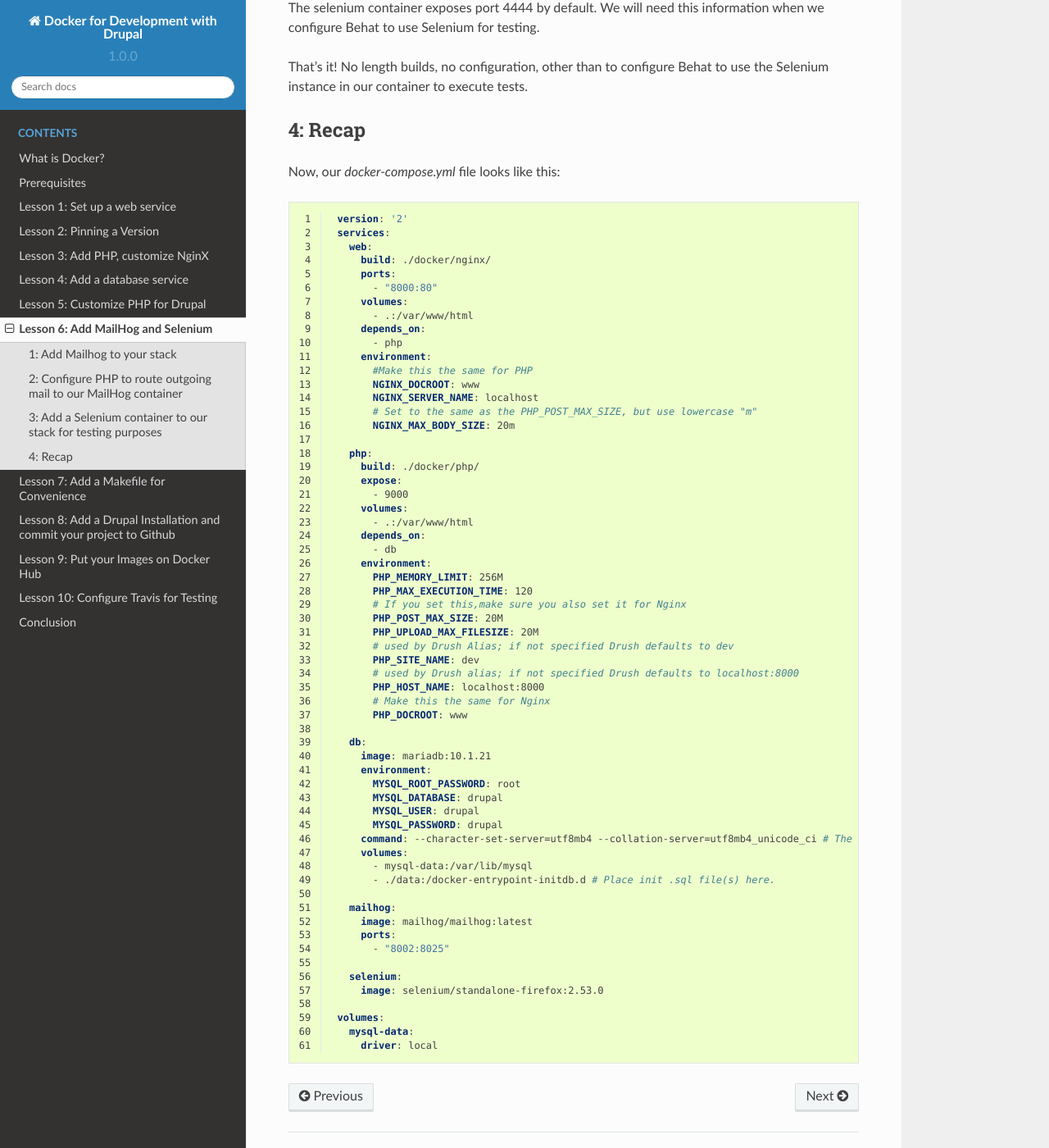
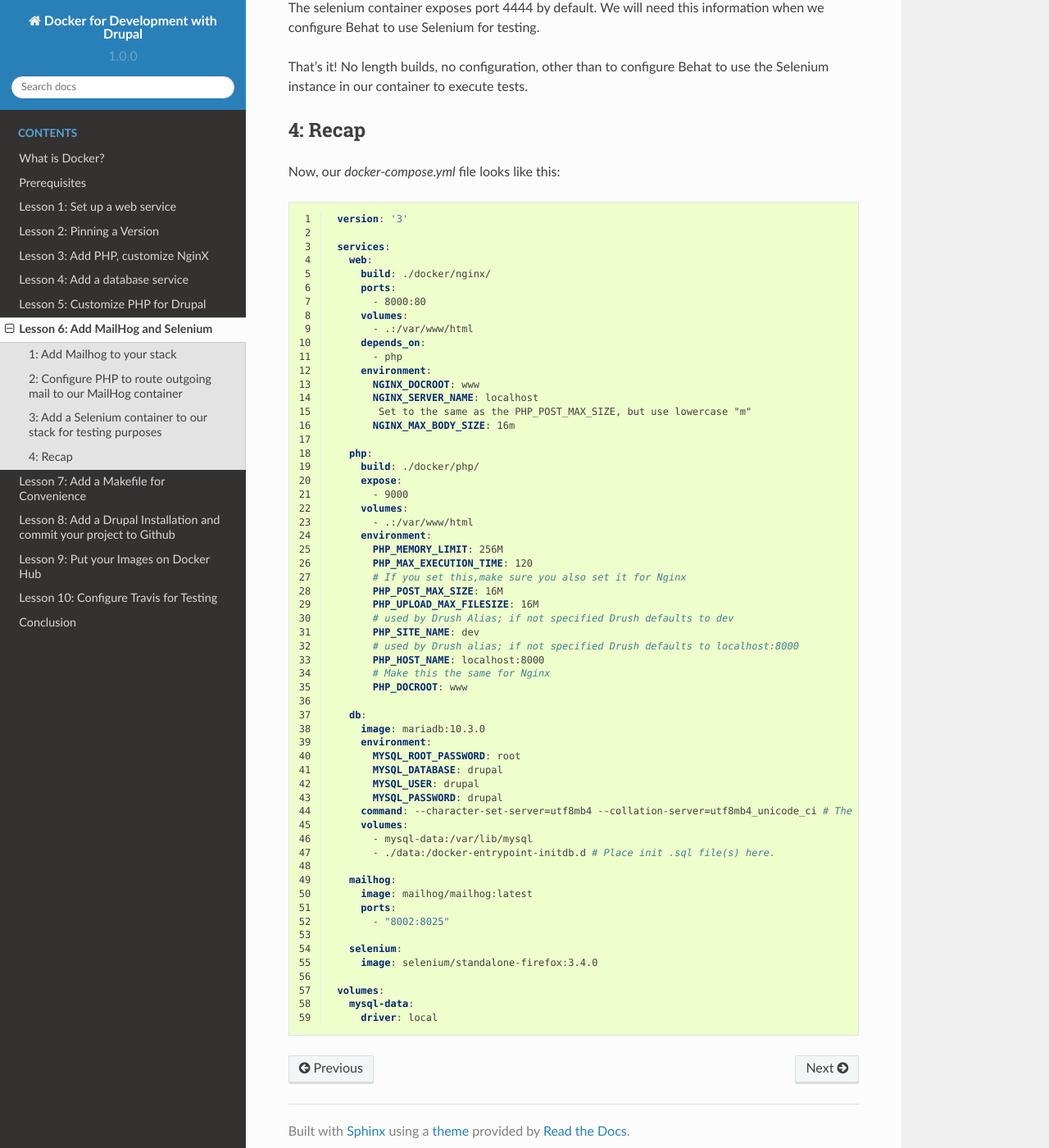
Before and after one commit to codementality/docker-for-drupal-development, a Sphinx documentation site: the page built from docs/lessonsix.rst, in a window 1280 px wide and 1400 px high, scrolled down 1909 px. Shown: the whole window at 82% size. Built offline with Sphinx 7.4.7 and the Read the Docs theme 2.0.0, drawn with Linux system fonts in a browser that asks for light colours; some of the changed text lies outside the part shown.

Commit message:
Updating lesson 6

```diff
--- a/docs/lessonsix.rst
+++ b/docs/lessonsix.rst
@@ -14,9 +14,9 @@
    :linenos:
 
     mailhog:
-    image: mailhog/mailhog:latest
-    ports:
-      - "8002:8025"
+      image: mailhog/mailhog:latest
+      ports:
+        - "8002:8025"
 
 This will add a MailHog container to your application stack, and will make the MailHog GUI available on port 8002.
 
@@ -64,7 +64,7 @@
    :linenos:
 
     selenium:
-      image: selenium/standalone-firefox:2.53.0
+      image: selenium/standalone-firefox:3.4.0
 
 The selenium container exposes port 4444 by default.  We will need this information when we configure Behat to use Selenium for testing.
 
@@ -77,22 +77,22 @@
 .. code-block:: yaml
    :linenos:
 
-    version: '2'
+    version: '3'
+
     services:
       web:
         build: ./docker/nginx/
         ports:
-          - "8000:80"
+          - 8000:80
         volumes:
           - .:/var/www/html
         depends_on:
           - php
         environment:
-          #Make this the same for PHP
           NGINX_DOCROOT: www
           NGINX_SERVER_NAME: localhost
-          # Set to the same as the PHP_POST_MAX_SIZE, but use lowercase "m"
-          NGINX_MAX_BODY_SIZE: 20m
+           Set to the same as the PHP_POST_MAX_SIZE, but use lowercase "m"
+          NGINX_MAX_BODY_SIZE: 16m
 
       php:
         build: ./docker/php/
@@ -100,14 +100,12 @@
           - 9000
         volumes:
           - .:/var/www/html
-        depends_on:
-          - db
         environment:
           PHP_MEMORY_LIMIT: 256M
           PHP_MAX_EXECUTION_TIME: 120
           # If you set this,make sure you also set it for Nginx
-          PHP_POST_MAX_SIZE: 20M
-          PHP_UPLOAD_MAX_FILESIZE: 20M
+          PHP_POST_MAX_SIZE: 16M
+          PHP_UPLOAD_MAX_FILESIZE: 16M
           # used by Drush Alias; if not specified Drush defaults to dev
           PHP_SITE_NAME: dev
           # used by Drush alias; if not specified Drush defaults to localhost:8000
@@ -116,7 +114,7 @@
           PHP_DOCROOT: www
 
       db:
-        image: mariadb:10.1.21
+        image: mariadb:10.3.0
         environment:
           MYSQL_ROOT_PASSWORD: root
           MYSQL_DATABASE: drupal
@@ -133,7 +131,7 @@
           - "8002:8025"
 
       selenium:
-        image: selenium/standalone-firefox:2.53.0
+        image: selenium/standalone-firefox:3.4.0
 
     volumes:
       mysql-data:
```
